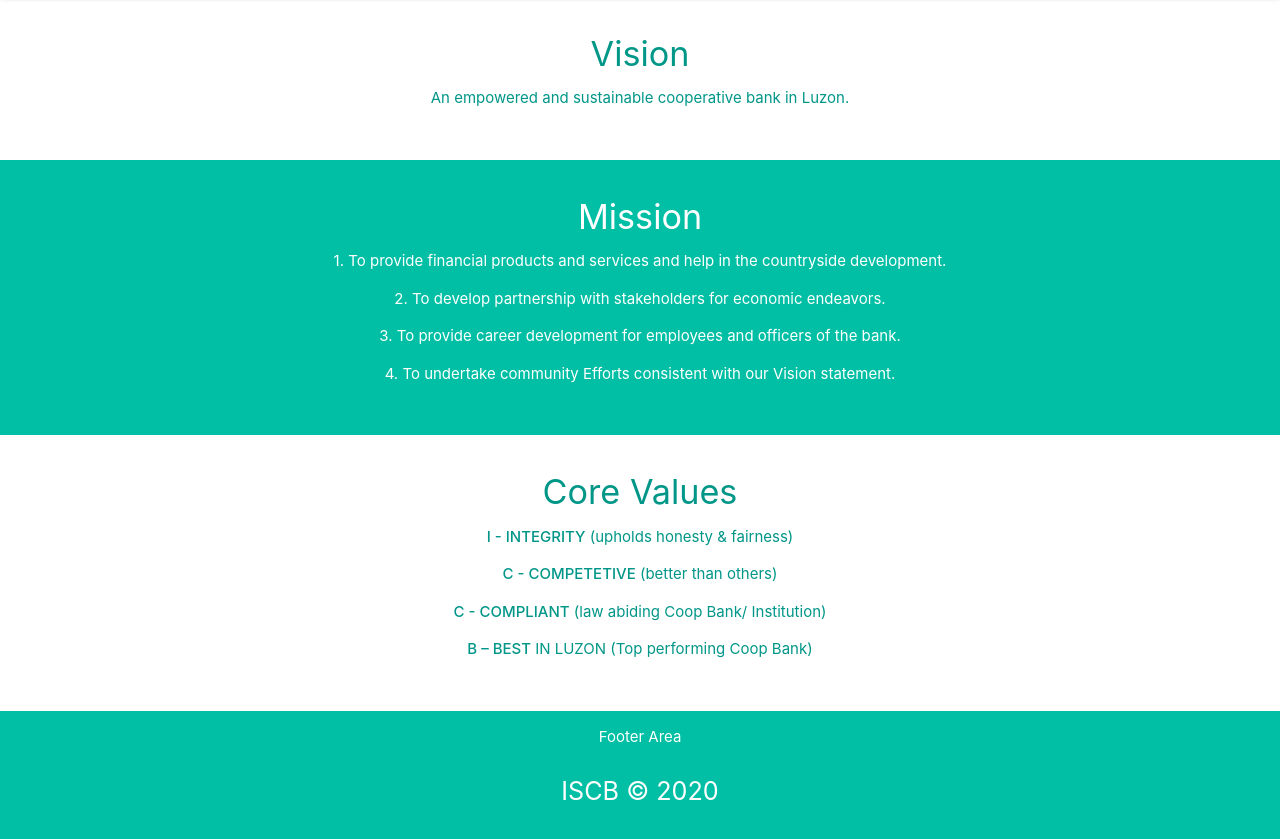
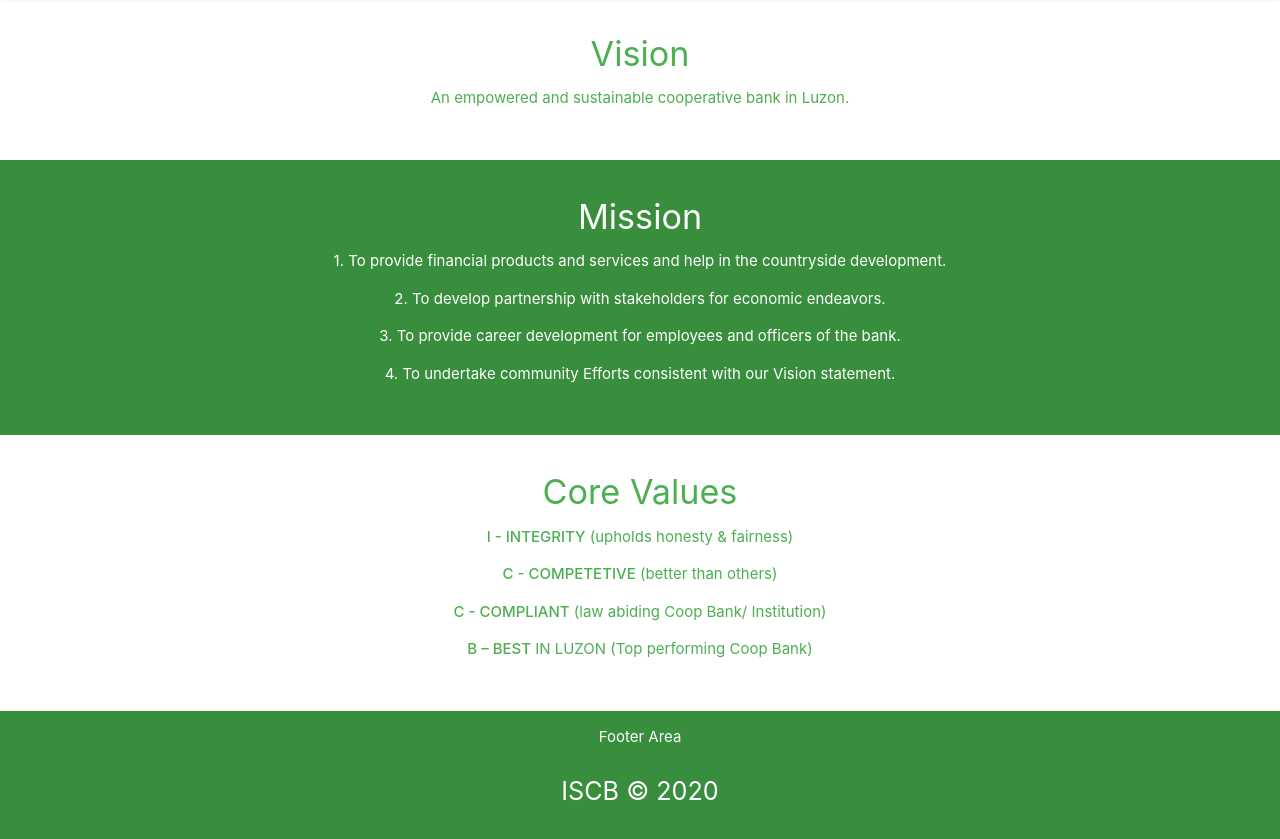
Before and after one commit to ryliezachary/iscb, a plain HTML site: page visionmission.html in a window 1280 px wide. Shown: the part 67-906 px from the top of the page. Drawn offline with nearby package versions, Linux system fonts and the light colour scheme.

Commit message:
vision mission color

```diff
--- a/visionmission.html
+++ b/visionmission.html
@@ -67,7 +67,7 @@
   <section id="popular" class="section section-popular scrollspy">
     <div class="container">
       <div class="row">
-        <div class="col s12 teal-text center">
+        <div class="col s12 green-text center">
             <h4>Vision</h4>
             <p>An empowered and sustainable cooperative bank in Luzon.</p>
           </div>
@@ -75,7 +75,7 @@
     </div>
   </section>
 
-  <section class="section section-follow teal accent-4 white-text center">
+  <section class="section section-follow green darken-2 white-text center">
     <div class="container">
       <div class="row">
         <div class="col s12">
@@ -93,7 +93,7 @@
   <section id="popular" class="section section-popular scrollspy">
     <div class="container">
       <div class="row">
-        <div class="col s12 teal-text center">
+        <div class="col s12 green-text center">
             <h4>Core Values</h4>
             <p> <span><strong>I - INTEGRITY</strong></span> (upholds honesty & fairness)</p>
         	<p><span><strong>C - COMPETETIVE</strong></span> (better than others)</p>
@@ -121,7 +121,7 @@
   </ul>
 
   <!-- Footer -->
-  <footer class="section teal accent-4 white-text center">
+  <footer class="section green darken-2 white-text center">
     <div>Footer Area</div>
     <p class="flow-text">ISCB &copy; 2020 </p>
   </footer>
```
